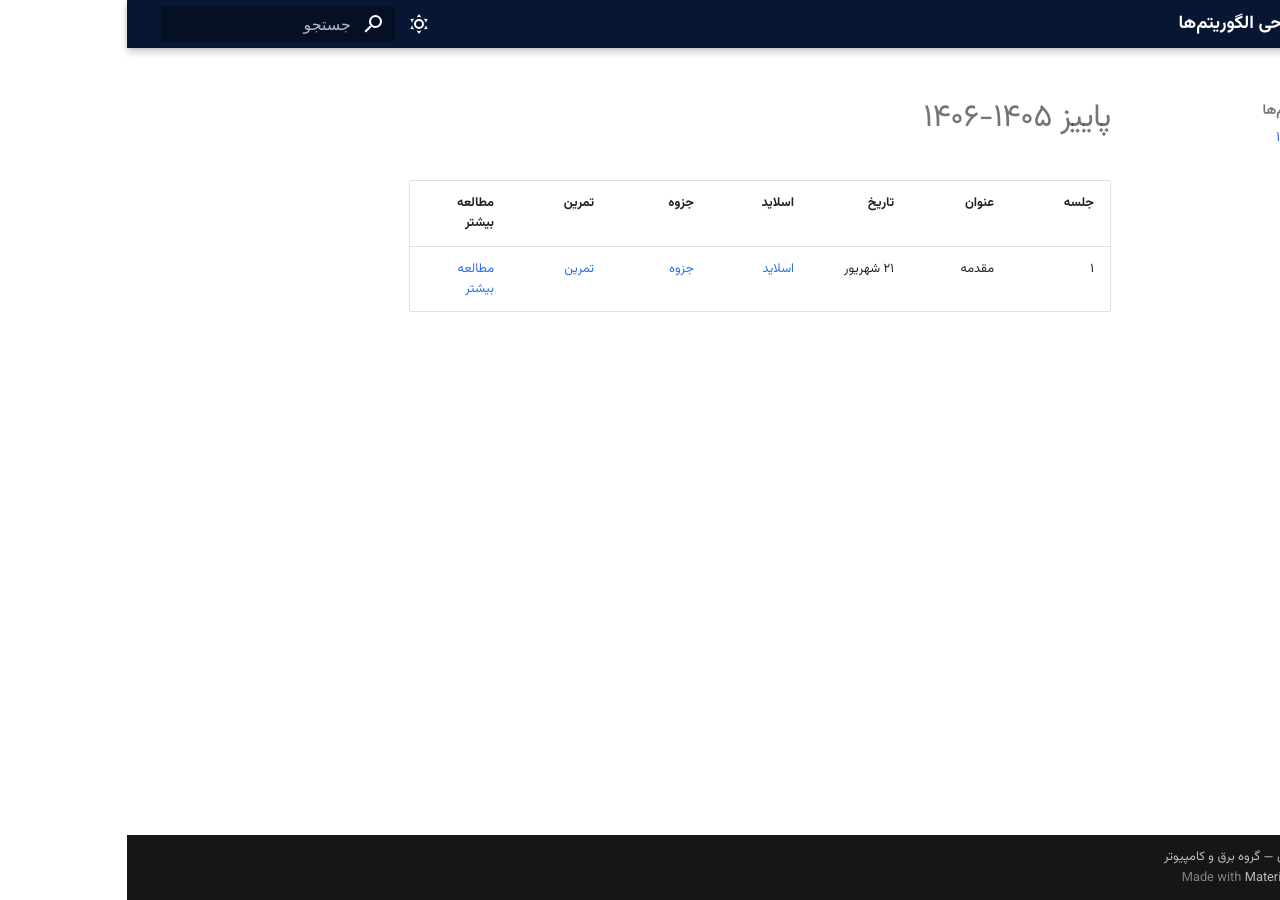
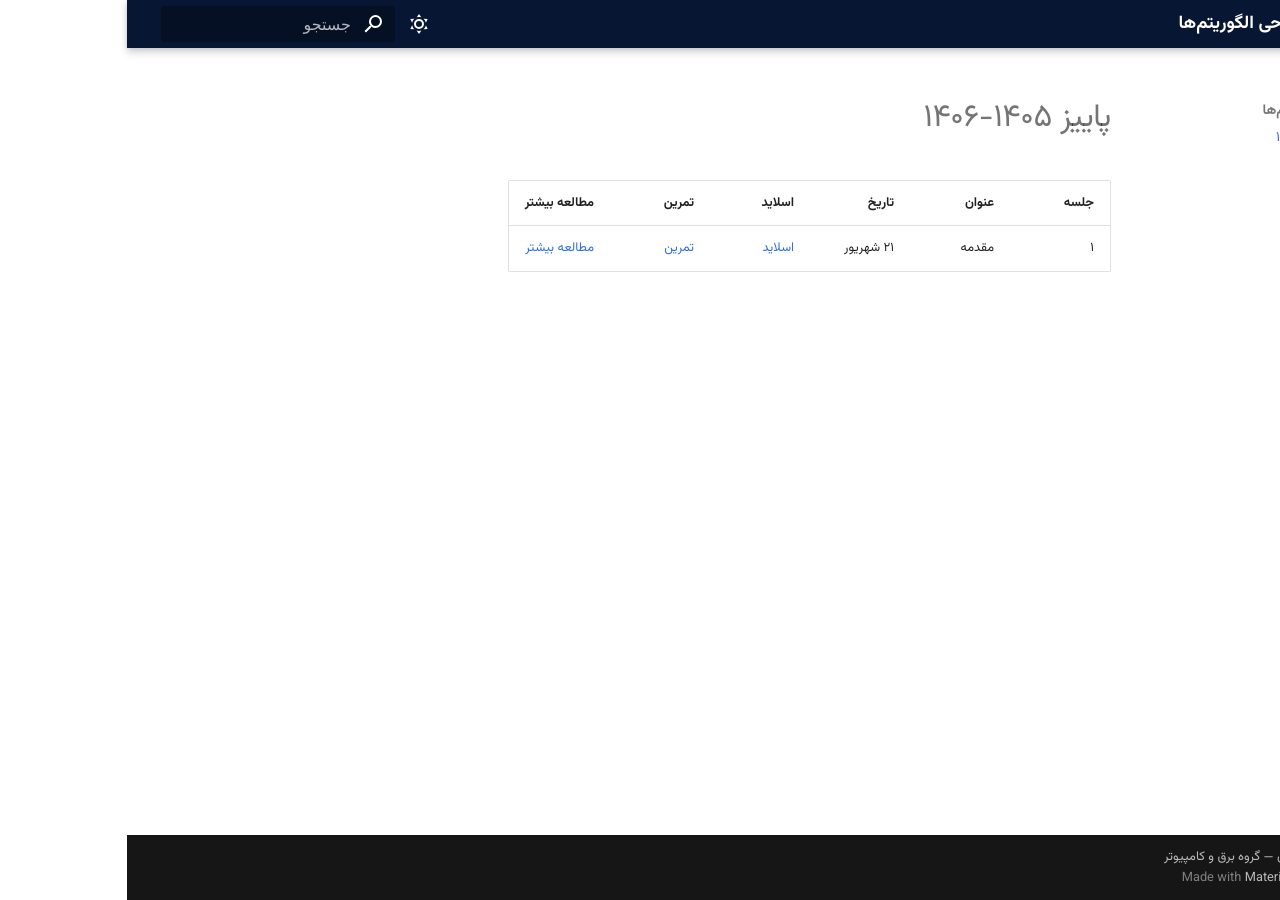
Before and after one commit to CESA-UH/CESA-UH.github.io, an MkDocs documentation site: the page built from docs-src/Algo/docs/index.md, in a window 1280 px wide. Built offline with MkDocs 1.6.1 and Material for MkDocs 9.7.7, drawn with Linux system fonts in a browser that asks for light colours.

Commit message:
fix bugs

```diff
--- a/docs-src/Algo/docs/index.md
+++ b/docs-src/Algo/docs/index.md
@@ -1,5 +1,5 @@
 # پاییز ۱۴۰۵-۱۴۰۶
 
-| جلسه | عنوان | تاریخ | اسلاید | جزوه | تمرین | مطالعه بیشتر |
-|---:|---|---|---|---|---|---|
-| ۱ | مقدمه  | ۲۱ شهریور | [اسلاید](docs-src/Algo/docs/1405-1406-paeez/assets/slides/s1.pdf){ target="_blank" rel="noopener noreferrer" } | [جزوه](1405-1406-paeez/assets/notes/ch1.pdf){ target="_blank" rel="noopener noreferrer" } | [تمرین](1405-1406-paeez/assets/exercises/hw1.pdf){ target="_blank" rel="noopener noreferrer" } | [مطالعه بیشتر](https://github.com/...){ target="_blank" rel="noopener noreferrer" } |
+| جلسه | عنوان | تاریخ | اسلاید | تمرین | مطالعه بیشتر |
+|---:|---|---|---|---|---|
+| ۱ | مقدمه  | ۲۱ شهریور | [اسلاید](1405-1406-paeez/assets/slides/s1.pdf){ target="_blank" rel="noopener noreferrer" } | [تمرین](1405-1406-paeez/assets/exercises/hw1.pdf){ target="_blank" rel="noopener noreferrer" } | [مطالعه بیشتر](https://github.com/...){ target="_blank" rel="noopener noreferrer" } |
```
